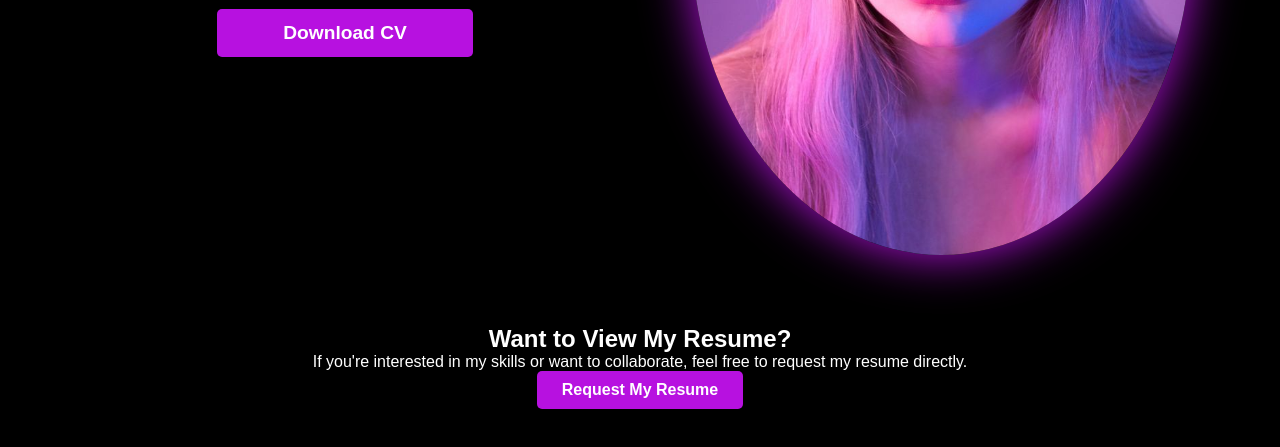
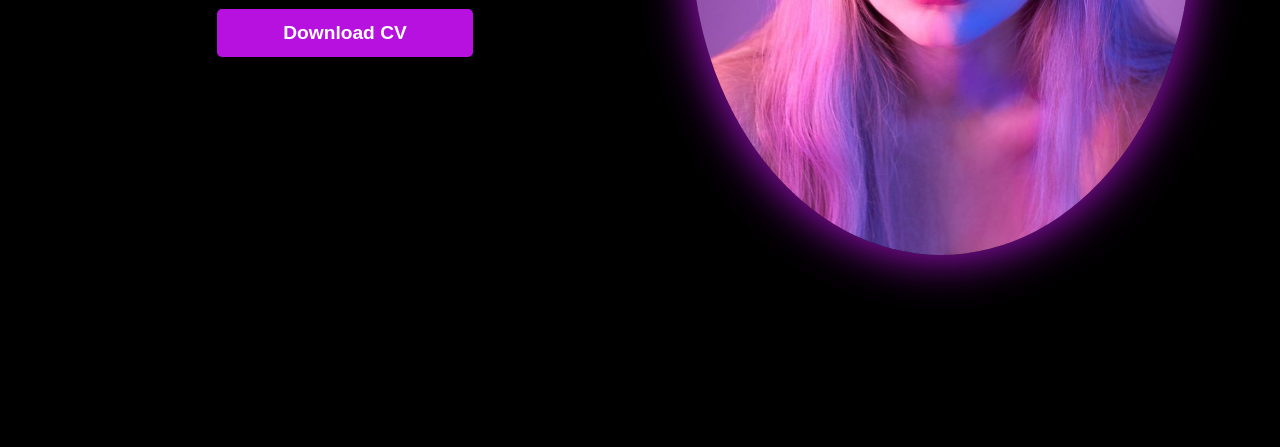
Before and after one commit to amnatariq290/HTML-CSS-Portfolio, a plain HTML site: page index.html in a window 1280 px wide. Shown: the part 465-912 px from the top of the page. After the commit the page ends 800 px from the top, so only its background shows below. Drawn offline with nearby package versions, Linux system fonts and the light colour scheme; a script that the page names is missing.

Commit message:
Update index.html

```diff
--- a/index.html
+++ b/index.html
@@ -58,12 +58,7 @@
             <div class="image" data-aos="zoom-in" data-aos-duration="2000">
                 <img src="main.jpg" alt="">
             </div>
-            <div class="resume-section">
-    <h2>Want to View My Resume?</h2>
-    <p>If you're interested in my skills or want to collaborate, feel free to request my resume directly.</p>
-    <a href="mailto:amna995tariq@gmail.com?subject=Request for Resume" class="resume-btn">Request My Resume</a>
-</div>
-        </div>
+
     </section>
     <script src="script.js"></script>
     <script src="https://unpkg.com/aos@next/dist/aos.js"></script>
```
